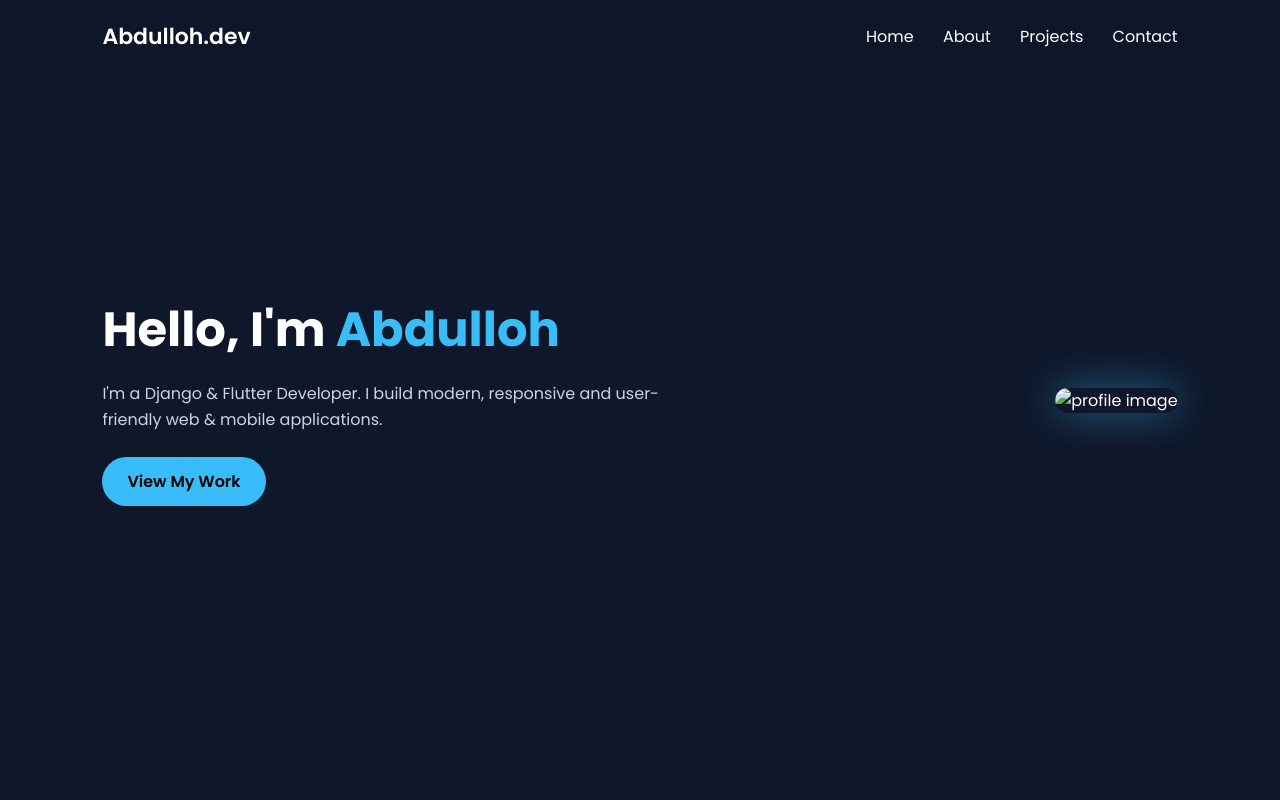
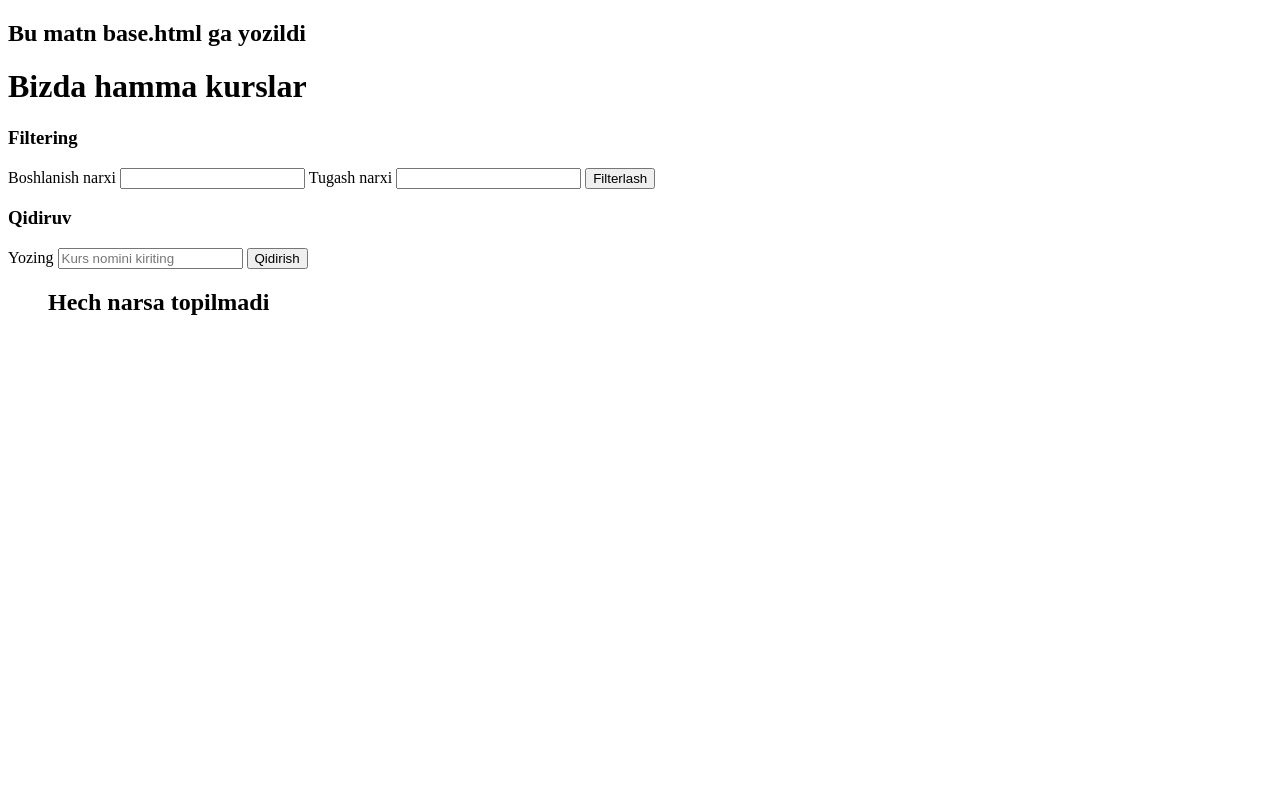
Before and after one commit to Akramov-dev-code/Django, a Django app: template templates/main/index.html in a window 1280 px wide. Run offline with Django 5.2, Linux system fonts and the light colour scheme; the template is opened without the code that fills it, so the values that code supplies are empty; parts of the project's set-up code (start-up, migrations or seed data) failed here and were passed over; some libraries are stand-ins or nearby versions.

Commit message:
Jinja code

```diff
--- /dev/null
+++ b/templates/main/base.html
@@ -0,0 +1,15 @@
+<!DOCTYPE html>
+<html lang="en">
+<head>
+    <meta charset="UTF-8">
+    <meta name="viewport" content="width=device-width, initial-scale=1.0">
+    <title>{% block title %}{% endblock %}</title>
+</head>
+<body>
+
+    <h2>Bu matn base.html ga yozildi</h2>
+
+    {% block content %}
+    {% endblock content %}
+</body>
+</html>
--- a/templates/main/index.html
+++ b/templates/main/index.html
@@ -1,152 +1,36 @@
-<!DOCTYPE html>
-<html lang="en">
-<head>
-    <meta charset="UTF-8">
-    <title>Abdulloh | Portfolio</title>
-    <meta name="viewport" content="width=device-width, initial-scale=1.0">
+{% extends "main/base.html" %}
 
-    <!-- Google Font -->
-    <link href="https://fonts.googleapis.com/css2?family=Poppins:wght@300;400;600;700&display=swap" rel="stylesheet">
+{% block title %}
 
-    <style>
-        * {
-            margin: 0;
-            padding: 0;
-            box-sizing: border-box;
-            font-family: 'Poppins', sans-serif;
-        }
+Abdulloh motivator
 
-        body {
-            background: #0f172a;
-            color: white;
-        }
+{% endblock %}
 
-        header {
-            display: flex;
-            justify-content: space-between;
-            align-items: center;
-            padding: 20px 8%;
-            position: fixed;
-            width: 100%;
-            top: 0;
-            background: rgba(15, 23, 42, 0.9);
-            backdrop-filter: blur(10px);
-            z-index: 1000;
-        }
+{% block content %}
 
-        header h1 {
-            font-size: 22px;
-            font-weight: 600;
-        }
+<h1> Bizda hamma kurslar </h1>
 
-        nav a {
-            color: white;
-            text-decoration: none;
-            margin-left: 25px;
-            transition: 0.3s;
-        }
+<form method="get">
+    <h3>Filtering</h3>
+    <label for="price_from">Boshlanish narxi</label>
+    <input type="number" min="0" name="price_from">
 
-        nav a:hover {
-            color: #38bdf8;
-        }
+    <label for="price_to">Tugash narxi</label>
+    <input type="number" min="0" name="price_to">
+    <button type="submit">Filterlash</button>
 
-        .hero {
-            height: 100vh;
-            display: flex;
-            align-items: center;
-            justify-content: space-between;
-            padding: 0 8%;
-        }
+    <h3>Qidiruv</h3>
+    <label for="search">Yozing</label>
+    <input type="text" name="search" placeholder="Kurs nomini kiriting" value="{{search}}">
+    <button type="submit">Qidirish</button>
+</form>
 
-        .hero-text {
-            max-width: 600px;
-        }
+<ul>
+    {% for kurs in courses %}
+    <li>{{kurs.title}} - {{kurs.price}} {% if kurs.discount %}- {{kurs.discount}} {% if kurs.discount_type == 'percent' %} % {% else %} so'm {% endif %} chegirma bor{% endif %} </li>
+    {% empty %}
+    <h2>Hech narsa topilmadi</h2>
+    {% endfor %}
+</ul>
 
-        .hero-text h2 {
-            font-size: 48px;
-            margin-bottom: 15px;
-        }
-
-        .hero-text span {
-            color: #38bdf8;
-        }
-
-        .hero-text p {
-            margin-bottom: 25px;
-            color: #cbd5e1;
-            line-height: 1.6;
-        }
-
-        .btn {
-            display: inline-block;
-            padding: 12px 25px;
-            background: #38bdf8;
-            color: black;
-            border-radius: 30px;
-            text-decoration: none;
-            font-weight: 600;
-            transition: 0.3s;
-        }
-
-        .btn:hover {
-            background: white;
-        }
-
-        .hero-img img {
-            width: 350px;
-            border-radius: 20px;
-            box-shadow: 0 0 40px rgba(56,189,248,0.5);
-        }
-
-        @media(max-width: 900px){
-            .hero {
-                flex-direction: column;
-                text-align: center;
-                padding-top: 120px;
-            }
-
-            .hero-img {
-                margin-top: 40px;
-            }
-
-            .hero-text h2 {
-                font-size: 36px;
-            }
-        }
-    </style>
-</head>
-<body>
-
-<header>
-    <h1>Abdulloh.dev</h1>
-    <nav>
-        <a href="#">Home</a>
-        <a href="#">About</a>
-        <a href="#">Projects</a>
-        <a href="#">Contact</a>
-    </nav>
-</header>
-
-<section class="hero">
-    <div class="hero-text">
-        <h2>Hello, I'm <span>Abdulloh</span></h2>
-        <p>
-            I'm a Django & Flutter Developer. I build modern, responsive
-            and user-friendly web & mobile applications.
-        </p>
-
-        <!-- O‘ZGARTIRILGAN TUGMA -->
-        <a href="https://github.com/Akramov-dev-code/Django"
-           class="btn"
-           target="_blank">
-           View My Work
-        </a>
-    </div>
-
-    <div class="hero-img">
-        <img src="https://via.placeholder.com/350x400" alt="profile image">
-    </div>
-</section>
-
-</body>
-</html>
+{% endblock %}
```
Also changed, not shown: main/views.py (+46 -4 lines).
